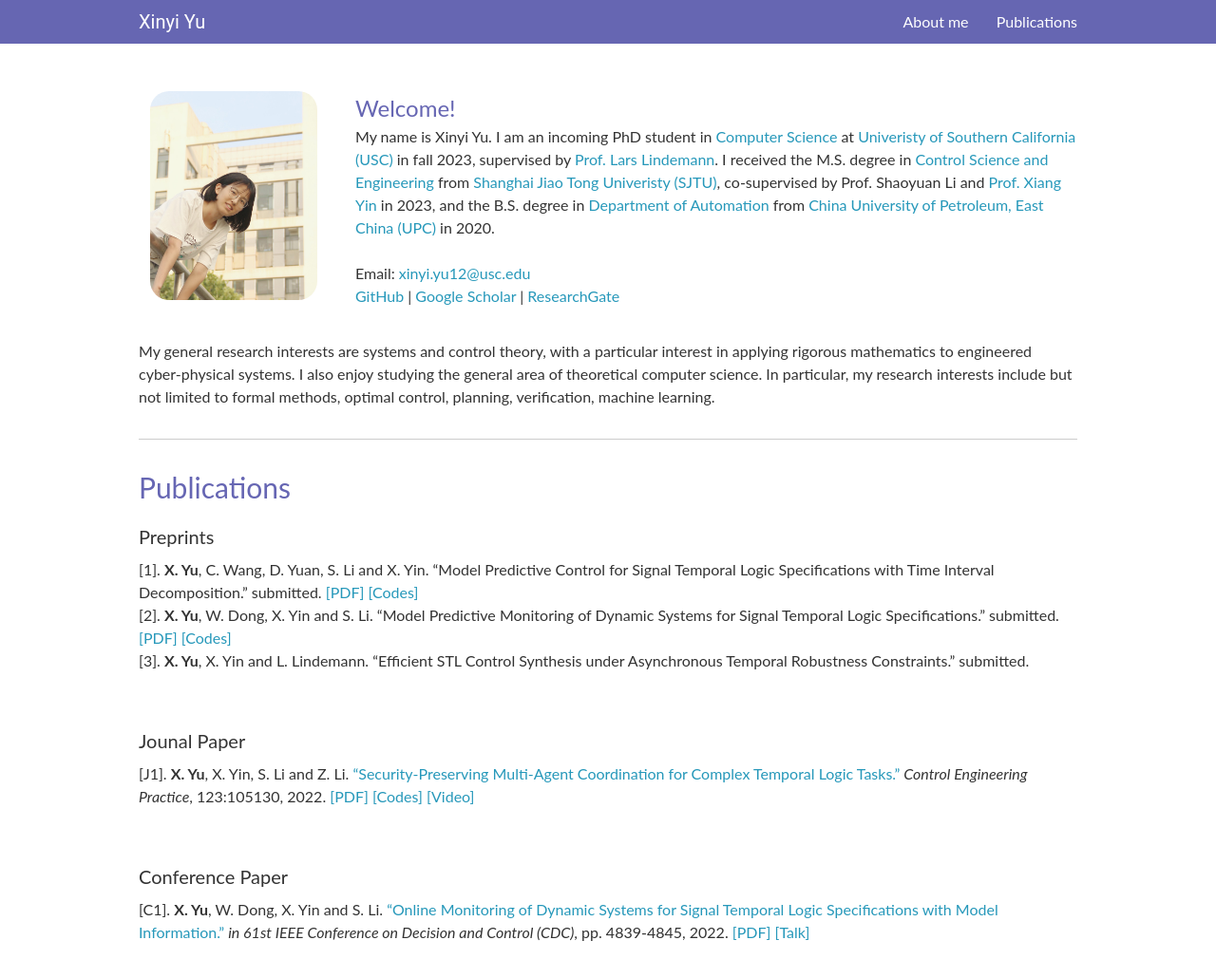
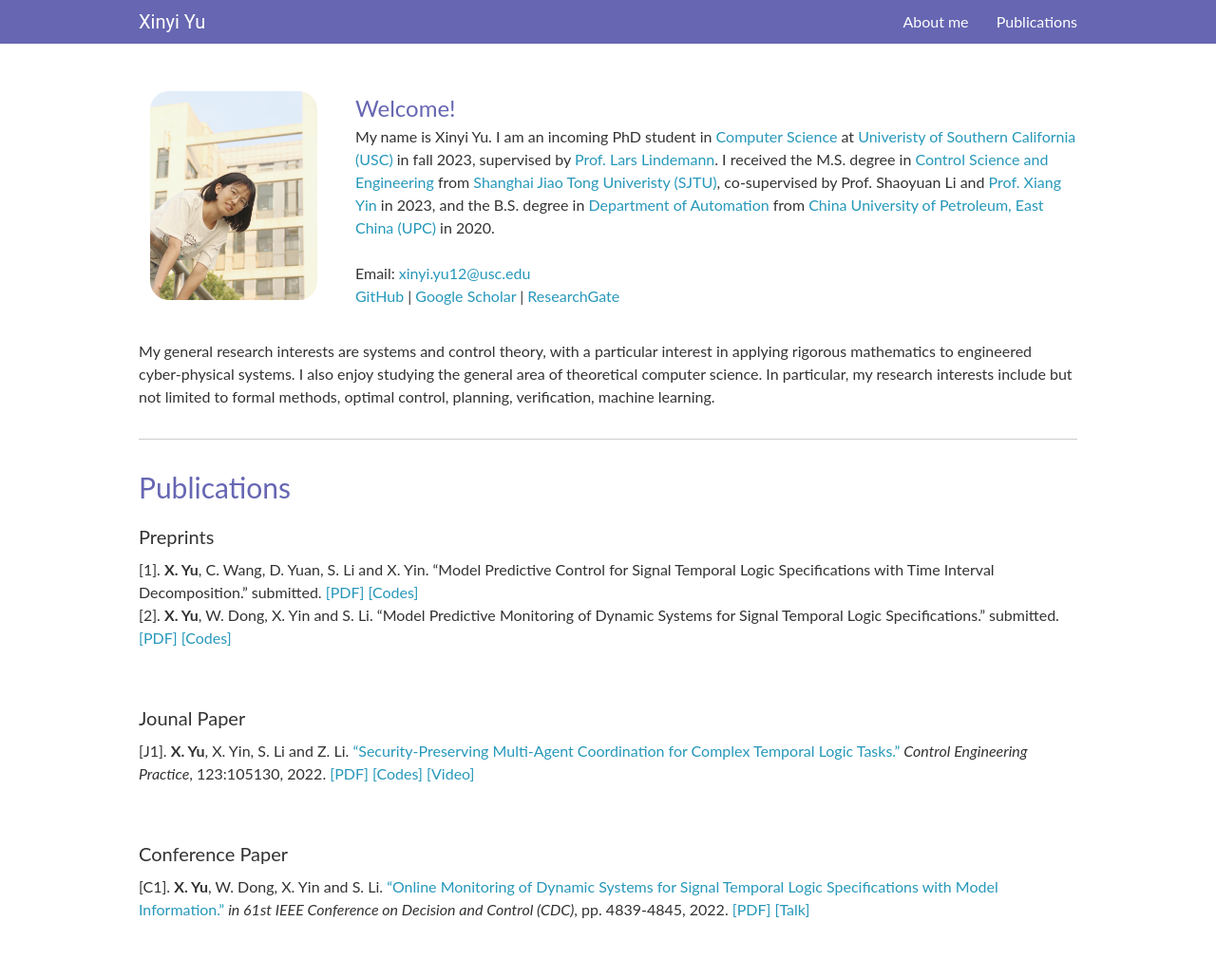
Before and after one commit to Xinyi-Yu/xinyi-yu.github.io, a Jekyll site: the page built from _pages/about.md, in a window 1280 px wide and 1090 px high. Shown: the top 1030 px of the window at 95% size. Built offline with Jekyll 4.4.1, drawn with Linux system fonts in a browser that asks for light colours; comment, search, counter and statistics services are not loaded.

Commit message:
2023.5.10

```diff
--- a/_includes/social.html
+++ /dev/null
@@ -1,6 +0,0 @@
-<ul class="social-media-list">
-  {%- if site.github_username -%}<li><a href="https://github.com/{{ site.github_username| cgi_escape | escape }}" target="_blank"><i class="fab fa-github"></i> <span class="username">{{ site.github_username| escape }}</span></a></li>{%- endif -%}
-  {%- if site.youtube_username -%}<li><a href="https://www.youtube.com/{{ site.youtube_username| cgi_escape | escape }}"  target="_blank"><i class="fab fa-youtube"></i> <span class="username">{{ site.youtube_username| escape }}</span></a></li>{%- endif -%}
-  {%- if site.youtube_channel -%}<li><a href="https://www.youtube.com/channel/{{ site.youtube_channel| cgi_escape | escape }}"  target="_blank"><i class="fab fa-youtube"></i> <span class="username">{%- if site.youtube_channel_name -%}{{ site.youtube_channel_name | escape }}{%- else -%}YouTube{%- endif -%}</span></a></li>{%- endif -%}
-  {%- if site.rss -%}<li><a href="{{ 'feed.xml' | relative_url }}"  target="_blank"><i class="fas fa-rss"></i> <span>{{ site.rss | escape }}</span></a></li>{%- endif -%}
-</ul>
--- a/_pages/about.md
+++ b/_pages/about.md
@@ -17,8 +17,7 @@ I also enjoy studying the general area of theoretical computer science. In parti
 
 <h4>Preprints</h4>
 [1]. **X. Yu**, C. Wang, D. Yuan, S. Li and X. Yin. "Model Predictive Control for Signal Temporal Logic Specifications with Time Interval Decomposition." submitted. [[PDF]](https://arxiv.org/pdf/2211.08031.pdf){:target="_blank"} [[Codes]](https://github.com/Xinyi-Yu/MPC4STL-TID){:target="_blank"} \\
-[2]. **X. Yu**, W. Dong, X. Yin and S. Li. "Model Predictive Monitoring of Dynamic Systems for Signal Temporal Logic Specifications." submitted. [[PDF]](https://arxiv.org/pdf/2209.12493.pdf){:target="_blank"} [[Codes]](https://github.com/Xinyi-Yu/MPM4STL){:target="_blank"} \\
-[3]. **X. Yu**, X. Yin and L. Lindemann. "Efficient STL Control Synthesis under Asynchronous Temporal Robustness Constraints." submitted.
+[2]. **X. Yu**, W. Dong, X. Yin and S. Li. "Model Predictive Monitoring of Dynamic Systems for Signal Temporal Logic Specifications." submitted. [[PDF]](https://arxiv.org/pdf/2209.12493.pdf){:target="_blank"} [[Codes]](https://github.com/Xinyi-Yu/MPM4STL){:target="_blank"}
 
 <br />
 
```
Also changed, not shown: _includes/hemline.html (deleted, +0 -41 lines), notes/index.html (deleted, +0 -23 lines), 6 other files.
